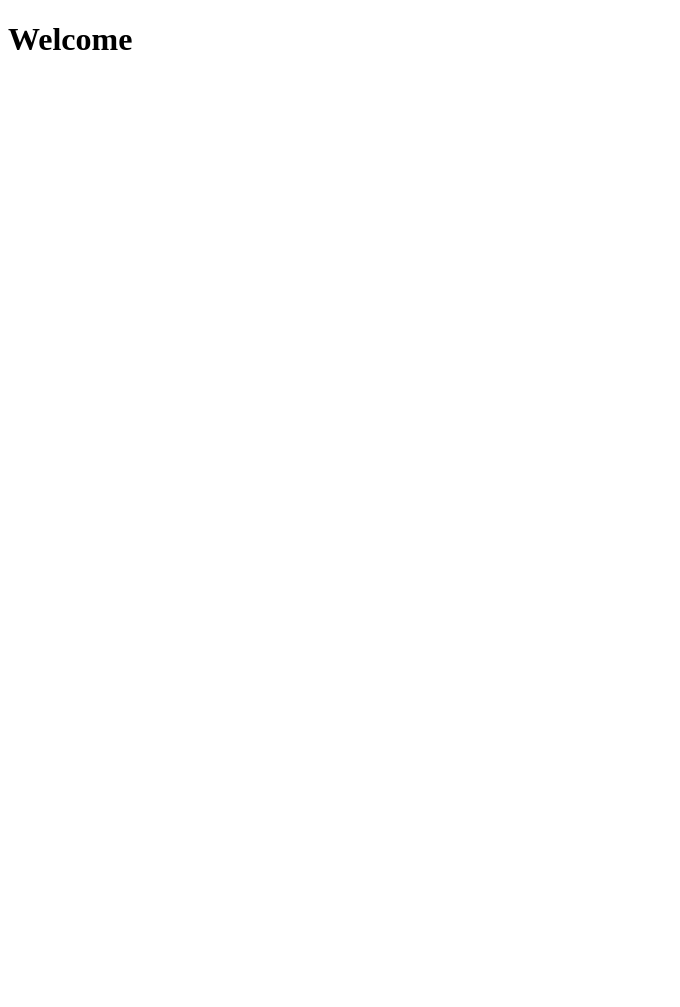
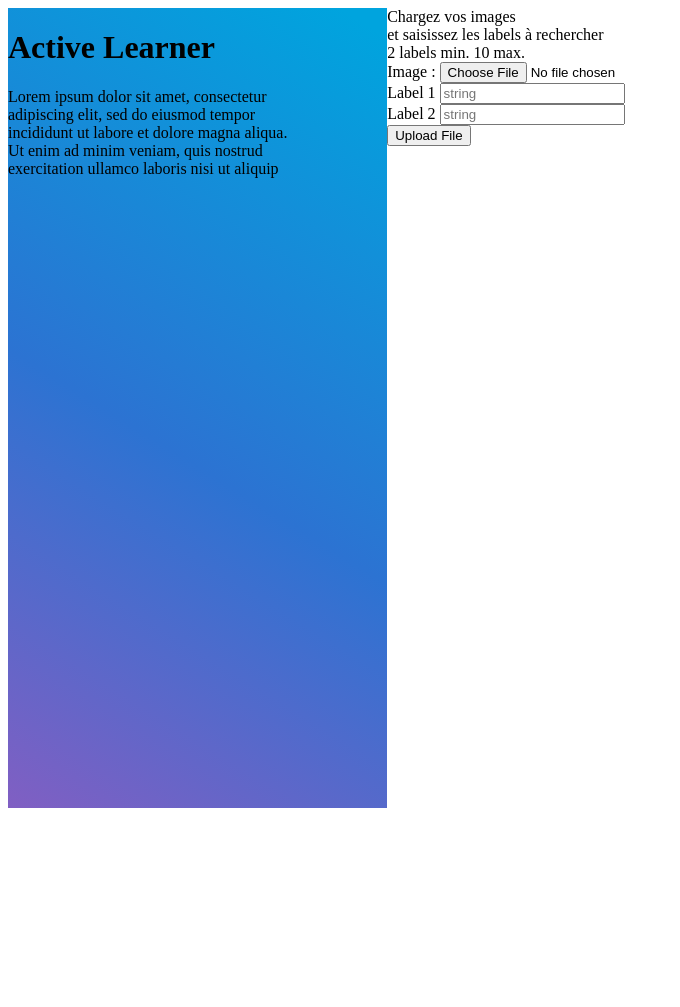
Before and after one commit to Dorsk/backendAInimal, a Spring Boot app: page / in a window 1280 px wide. Before the commit the part shown is almost empty. Shown: the top 1007 px of the page, without its empty margins (0-680 px from the left). Before the commit the page ends 50 px from the top, so only its background shows below. Run offline with Spring Boot 4, Linux system fonts and the light colour scheme.

Commit message:
new feature : upload 1 image

```diff
--- a/src/main/java/com/modis/ainimals/ainimals/AinimalsApplication.java
+++ b/src/main/java/com/modis/ainimals/ainimals/AinimalsApplication.java
@@ -2,8 +2,10 @@ package com.modis.ainimals.ainimals;
 
 import org.springframework.boot.SpringApplication;
 import org.springframework.boot.autoconfigure.SpringBootApplication;
+import org.springframework.context.annotation.ComponentScan;
 
 @SpringBootApplication
+@ComponentScan({"com.modis.ainimals.ainimals"})
 public class AinimalsApplication {
 
 	public static void main(String[] args) {
--- a/src/main/resources/static/css/style.css
+++ b/src/main/resources/static/css/style.css
@@ -1 +1,21 @@
 @charset "ISO-8859-1";
+.column1 {
+	float: left;
+	width: 30%;
+	height:100vh;
+	background: linear-gradient(31.75deg, #845EC2 -1.86%, #2C73D2 44.37%, #00A4DE 97.18%);
+}
+
+.column2 {
+	float: left;
+	width: 70%;
+	height:100vh;
+}
+
+/* Clear floats after the columns */
+.row:after {
+	content: "";
+	display: table;
+	clear: both;
+	height:100vh;
+}
--- a/src/main/resources/templates/index.html
+++ b/src/main/resources/templates/index.html
@@ -6,15 +6,42 @@
       <link rel="stylesheet" type="text/css" th:href="@{/css/style.css}"/>
    </head>
    <body>
-      <h1>Welcome</h1>
-      <!--
 
-         In Thymeleaf the equivalent of
-         JSP's ${pageContext.request.contextPath}/edit.html
-         would be @{/edit.html}
+         <div class="row">
+	         <!--  Div LEFT SIDE -->
+	         <div class="column1">
+	         	<div id="object1"><h1>Active Learner</h1></div>
+    			<div id="object2">Lorem ipsum dolor sit amet, consectetur <br />
+    				adipiscing elit, sed do eiusmod tempor <br />
+    				incididunt ut labore et dolore magna aliqua.<br />
+					Ut enim ad minim veniam, quis nostrud <br />
+					exercitation ullamco laboris nisi ut aliquip
+				</div>
+	         </div>
 
-         -->
+	         <!--  Div RIGHT SIDE with FORM -->
+	         <div class="column2">
+	         	<div>Chargez vos images<br />
+					et saisissez les labels à rechercher  <br />
+				</div>
+				<div>2 labels min. 10 max. </div>
 
+		         <form th:action="@{/upload}" method="post" enctype="multipart/form-data">
+				 	<label>Image : </label>
+		    		<input type="file" name="image" accept="image/png, image/jpeg" />
+		    		<div>
+		        		<label> Label 1</label>
+		        		<input type="text"   placeholder="string" /> <!-- th:field="*{label1}"  -->
+		   			 </div>
+		   			 <div>
+		        		<label> Label 2</label>
+		        		<input type="text"   placeholder="string" /> <!-- th:field="*{label2}"  -->
+		   			 </div>
+
+		         	<button type="submit" class="btn btn-primary">Upload File</button>
+				 </form>
+	 		</div>
+	 	</div>
    </body>
 
 </html>
```
Also changed, not shown: src/main/java/com/modis/ainimals/ainimals/load/ImagesAndLabelsController.java (+21 -6 lines), src/main/resources/templates/Upload.html (deleted, +0 -13 lines).
